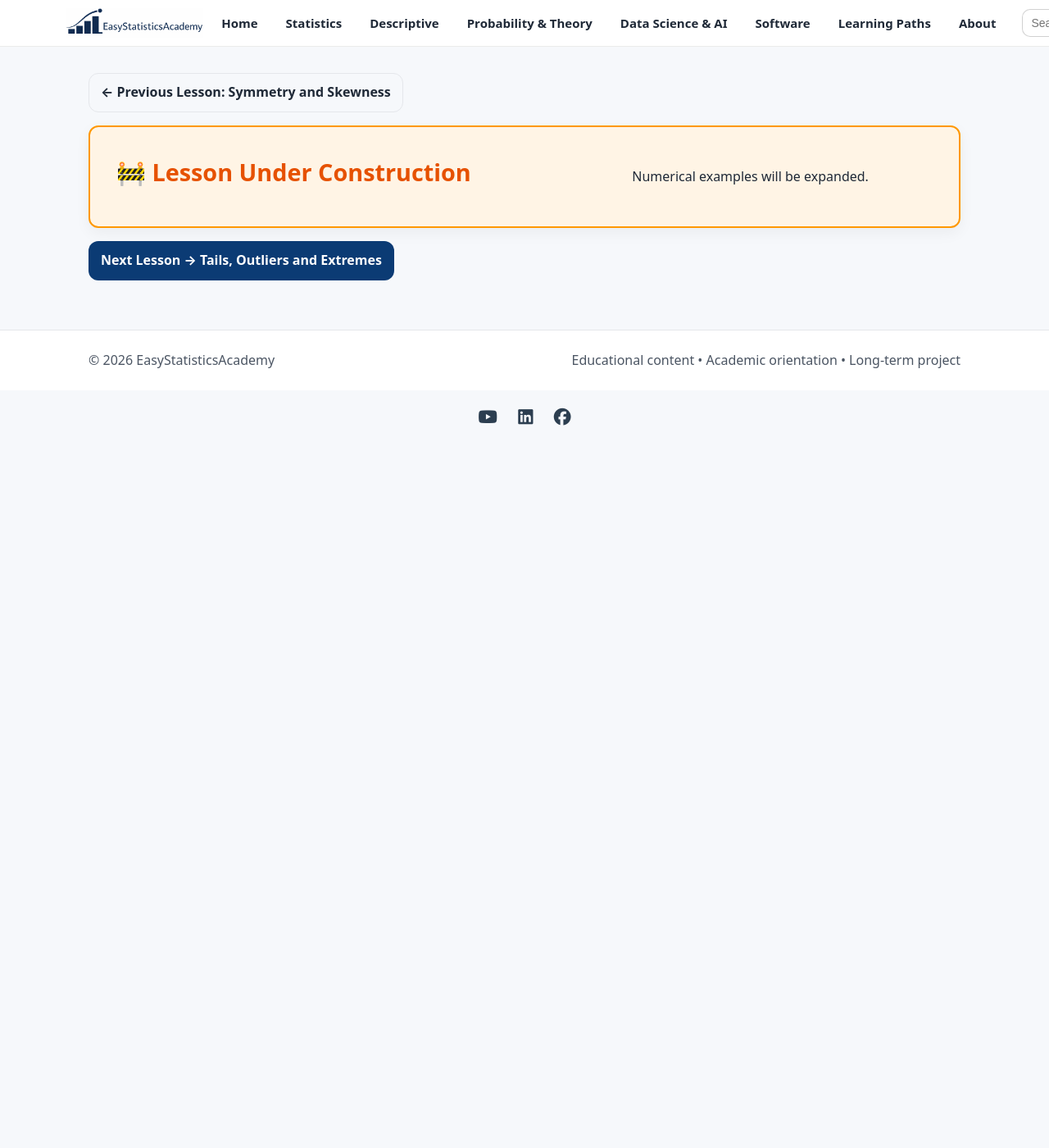
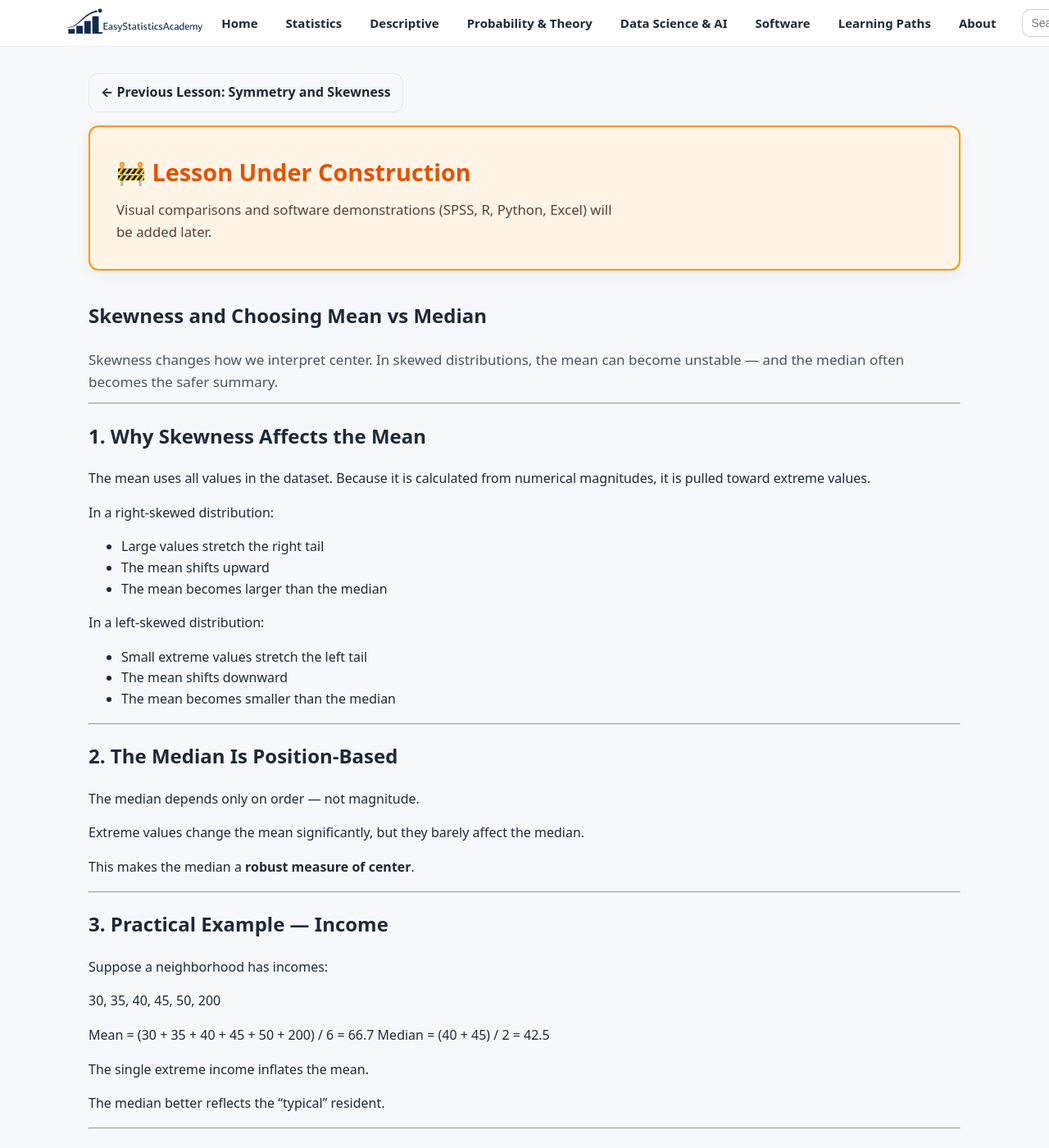
Before and after one commit to ammar-homaida-statistics/easystatisticsacademy, a Jekyll site: the page built from descriptive/shape/skewness-and-center-choice/index.md, in a window 1280 px wide and 1400 px high. Shown: the whole window at 82% size. Built offline with Jekyll 4.4.1, drawn with Linux system fonts in a browser that asks for light colours; some of the changed text lies outside the part shown.

Commit message:
Add lesson content

```diff
--- a/descriptive/shape/skewness-and-center-choice/index.md
+++ b/descriptive/shape/skewness-and-center-choice/index.md
@@ -1,7 +1,7 @@
 ---
 layout: default
 title: "Skewness and Choosing Mean vs Median"
-description: "How skewness influences the choice of center."
+description: "How skewness affects the mean and why the median is often more reliable in skewed data."
 permalink: /descriptive/shape/skewness-and-center-choice/
 sidebar: false
 ---
@@ -12,11 +12,150 @@
   </a>
 </section>
 
+<!-- UNDER CONSTRUCTION NOTICE -->
 <section class="section section-slim">
   <div class="callout" style="background:#fff4e5;border:2px solid #ff9800;padding:2rem;border-radius:12px;">
-    <h2 style="margin-top:0;color:#e65100;font-size:1.8rem;">🚧 Lesson Under Construction</h2>
-    <p>Numerical examples will be expanded.</p>
+    <div class="callout-copy">
+      <h2 style="margin-top:0;color:#e65100;font-size:1.8rem;">
+        🚧 Lesson Under Construction
+      </h2>
+      <p style="margin:0;font-size:1.05rem;color:#5d4037;line-height:1.6;">
+        Visual comparisons and software demonstrations (SPSS, R, Python, Excel) will be added later.
+      </p>
+    </div>
   </div>
+</section>
+
+<section class="section">
+
+  <div class="section-head">
+    <h1>Skewness and Choosing Mean vs Median</h1>
+    <p class="lead">
+      Skewness changes how we interpret center.
+      In skewed distributions, the mean can become unstable — and the median often becomes the safer summary.
+    </p>
+  </div>
+
+  <hr>
+
+  <h2>1. Why Skewness Affects the Mean</h2>
+
+  <p>
+    The mean uses all values in the dataset.
+    Because it is calculated from numerical magnitudes, it is pulled toward extreme values.
+  </p>
+
+  <p>
+    In a right-skewed distribution:
+  </p>
+
+  <ul>
+    <li>Large values stretch the right tail</li>
+    <li>The mean shifts upward</li>
+    <li>The mean becomes larger than the median</li>
+  </ul>
+
+  <p>
+    In a left-skewed distribution:
+  </p>
+
+  <ul>
+    <li>Small extreme values stretch the left tail</li>
+    <li>The mean shifts downward</li>
+    <li>The mean becomes smaller than the median</li>
+  </ul>
+
+  <hr>
+
+  <h2>2. The Median Is Position-Based</h2>
+
+  <p>
+    The median depends only on order — not magnitude.
+  </p>
+
+  <p>
+    Extreme values change the mean significantly,
+    but they barely affect the median.
+  </p>
+
+  <p>
+    This makes the median a <strong>robust measure of center</strong>.
+  </p>
+
+  <hr>
+
+  <h2>3. Practical Example — Income</h2>
+
+  <p>
+    Suppose a neighborhood has incomes:
+  </p>
+
+  <p>
+    30, 35, 40, 45, 50, 200
+  </p>
+
+  <p>
+    Mean = (30 + 35 + 40 + 45 + 50 + 200) / 6 = 66.7
+    Median = (40 + 45) / 2 = 42.5
+  </p>
+
+  <p>
+    The single extreme income inflates the mean.
+  </p>
+
+  <p>
+    The median better reflects the “typical” resident.
+  </p>
+
+  <hr>
+
+  <h2>4. Decision Rule</h2>
+
+  <ul>
+    <li>Symmetric distribution → mean is appropriate</li>
+    <li>Mild skewness → mean and median may both be reported</li>
+    <li>Strong skewness or outliers → median is safer</li>
+  </ul>
+
+  <hr>
+
+  <h2>5. Mean vs Median Pattern</h2>
+
+  <ul>
+    <li>Right-skewed → Mean &gt; Median</li>
+    <li>Left-skewed → Mean &lt; Median</li>
+    <li>Symmetric → Mean ≈ Median</li>
+  </ul>
+
+  <hr>
+
+  <h2>6. Interpretation Warning</h2>
+
+  <p>
+    Reporting only the mean in skewed data can mislead.
+  </p>
+
+  <p>
+    Always check distribution shape before choosing your summary.
+  </p>
+
+  <hr>
+
+  <h2>Summary</h2>
+
+  <ul>
+    <li>Skewness pulls the mean toward the tail.</li>
+    <li>The median is resistant to extreme values.</li>
+    <li>Distribution shape determines the appropriate measure of center.</li>
+    <li>Never choose a summary blindly.</li>
+  </ul>
+
+</section>
+
+<section class="section section-slim">
+  <a class="btn" href="/descriptive/shape/tails-outliers-and-extremes/">
+    Next Lesson → Tails, Outliers, and Extreme Values
+  </a>
 </section>
 
 <script>
@@ -29,9 +168,3 @@
   }));
 })();
 </script>
-
-<section class="section section-slim">
-  <a class="btn" href="/descriptive/shape/tails-outliers-and-extremes/">
-    Next Lesson → Tails, Outliers and Extremes
-  </a>
-</section>
```
